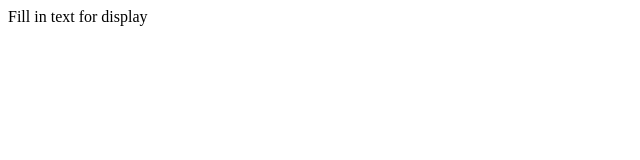
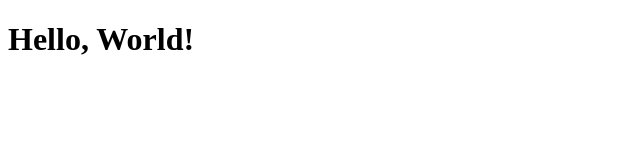
Before and after one commit to jennystudent460/ISYS3004_HTML_WK1, a plain HTML site: page index.html in a window 1280 px wide. Shown: the whole page, without its empty margins (0-640 px from the left). Drawn offline with Linux system fonts and the light colour scheme.

Commit message:
Change body text and title

```diff
--- a/index.html
+++ b/index.html
@@ -3,9 +3,9 @@
 <head>
     <meta charset="UTF-8">
     <meta name="viewport" content="width=device-width, initial-scale=1.0">
-    <title>Document</title>
+    <title>Jenny</title>
 </head>
 <body>
-Fill in text for display
+<h1>Hello, World!</h1>
 </body>
 </html>
```
